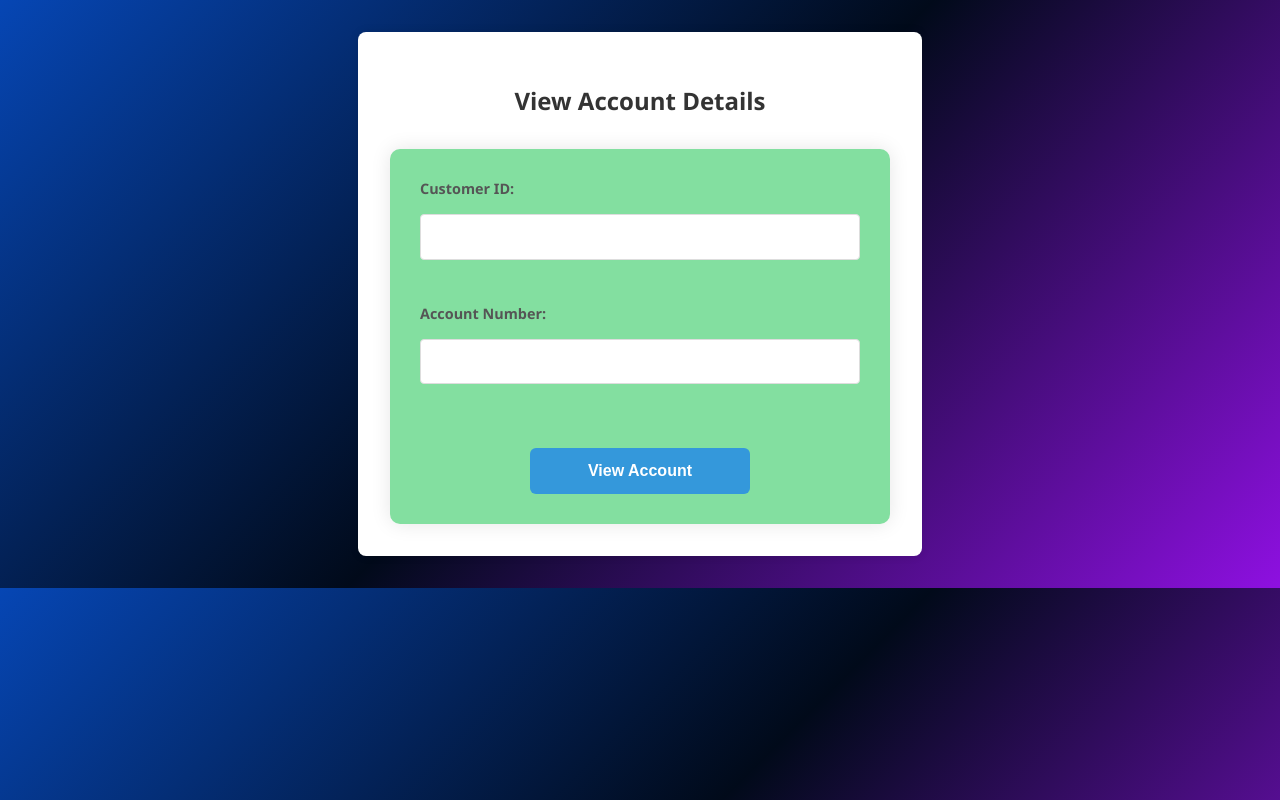
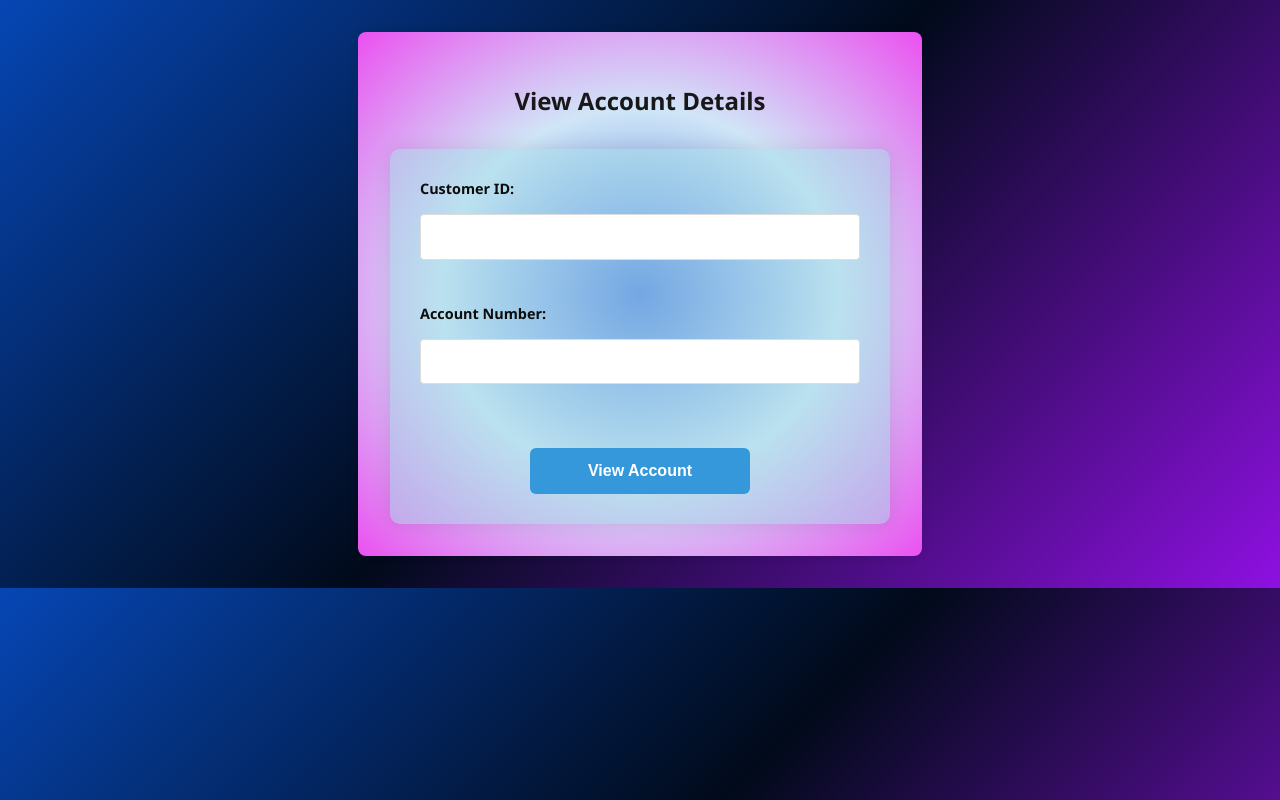
Before and after one commit to punekarshailesh/bank-account-opening, a React (Create React App) app in the folder frontend/: page /view-account in a window 1280 px wide. Built offline with nearby package versions, Linux system fonts and the light colour scheme.

Commit message:
design for view details

```diff
--- a/frontend/src/ViewAccount.css
+++ b/frontend/src/ViewAccount.css
@@ -4,17 +4,19 @@
     padding: 2rem;
     border-radius: 8px;
     box-shadow: 0 0 10px rgba(0, 0, 0, 0.1);
-    background-color: white;
+    background: radial-gradient(#4271e0 0%, #d0e6f7 50%, #eb50f0 100%);
   }
 
   .view-account-container h2 {
+
     text-align: center;
-    color: #333;
+    color: #191818;
     margin-bottom: 2rem;
   }
 
   .view-account-form {
     display: flex;
+    background: rgba(166, 222, 232, 0.5); /* Semi-transparent blue */
     flex-direction: column;
     gap: 1.5rem;
   }
@@ -27,7 +29,7 @@
 
   .form-group label {
     font-weight: bold;
-    color: #555;
+    color: #0d0c0c;
   }
 
   .form-group input {
--- a/frontend/src/ViewAccount.js
+++ b/frontend/src/ViewAccount.js
@@ -130,7 +130,7 @@ function ViewAccount() {
             </div>
             <div className="detail-row">
               <span className="detail-label">Balance:</span>
-              <span className="detail-value">${customerDetails.balance}</span>
+              <span className="detail-value">र्{customerDetails.balance}</span>
             </div>
             <div className="detail-row">
               <span className="detail-label">Account Status:</span>
```
Also changed, not shown: 2 other files (tests, documents, lock files or other folders).
